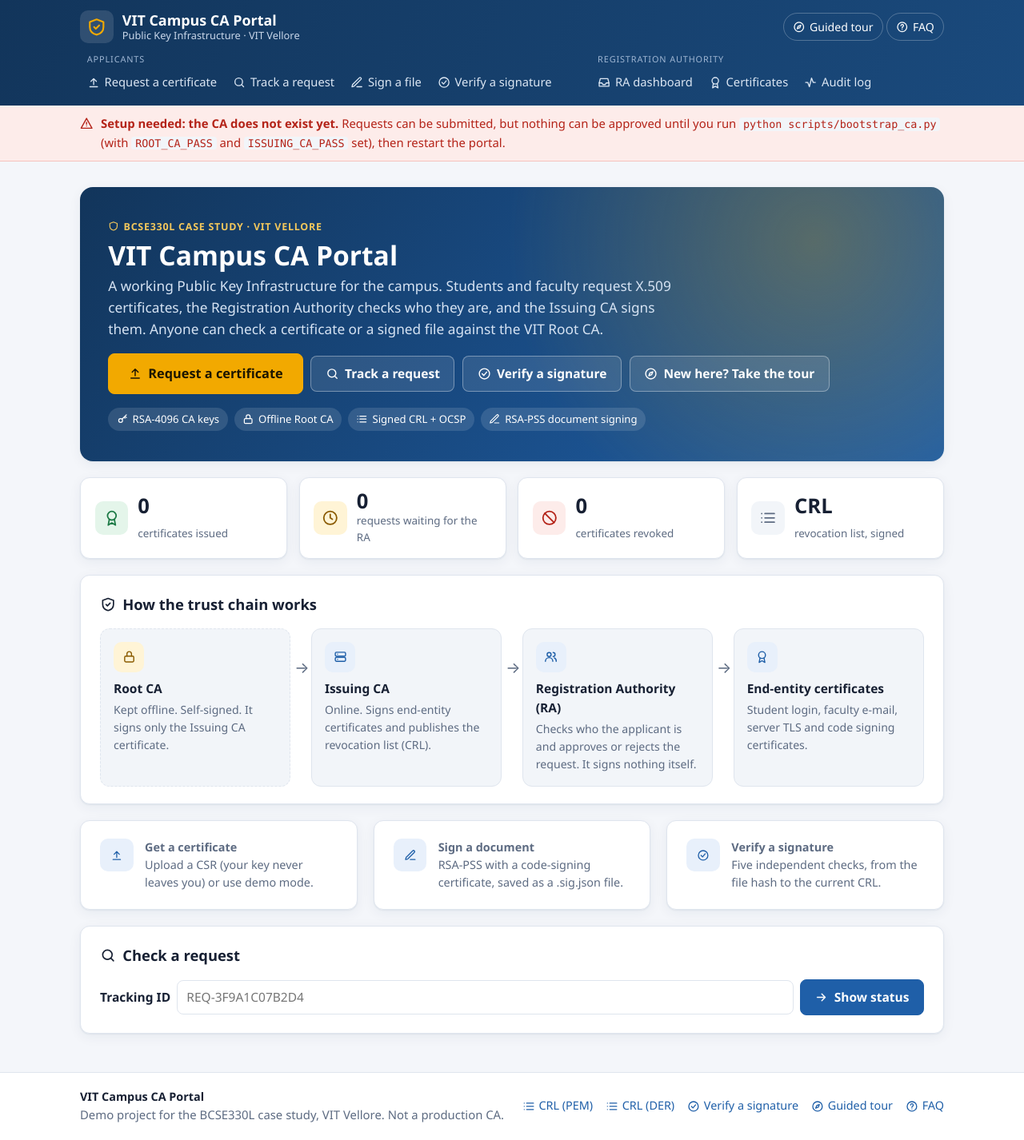
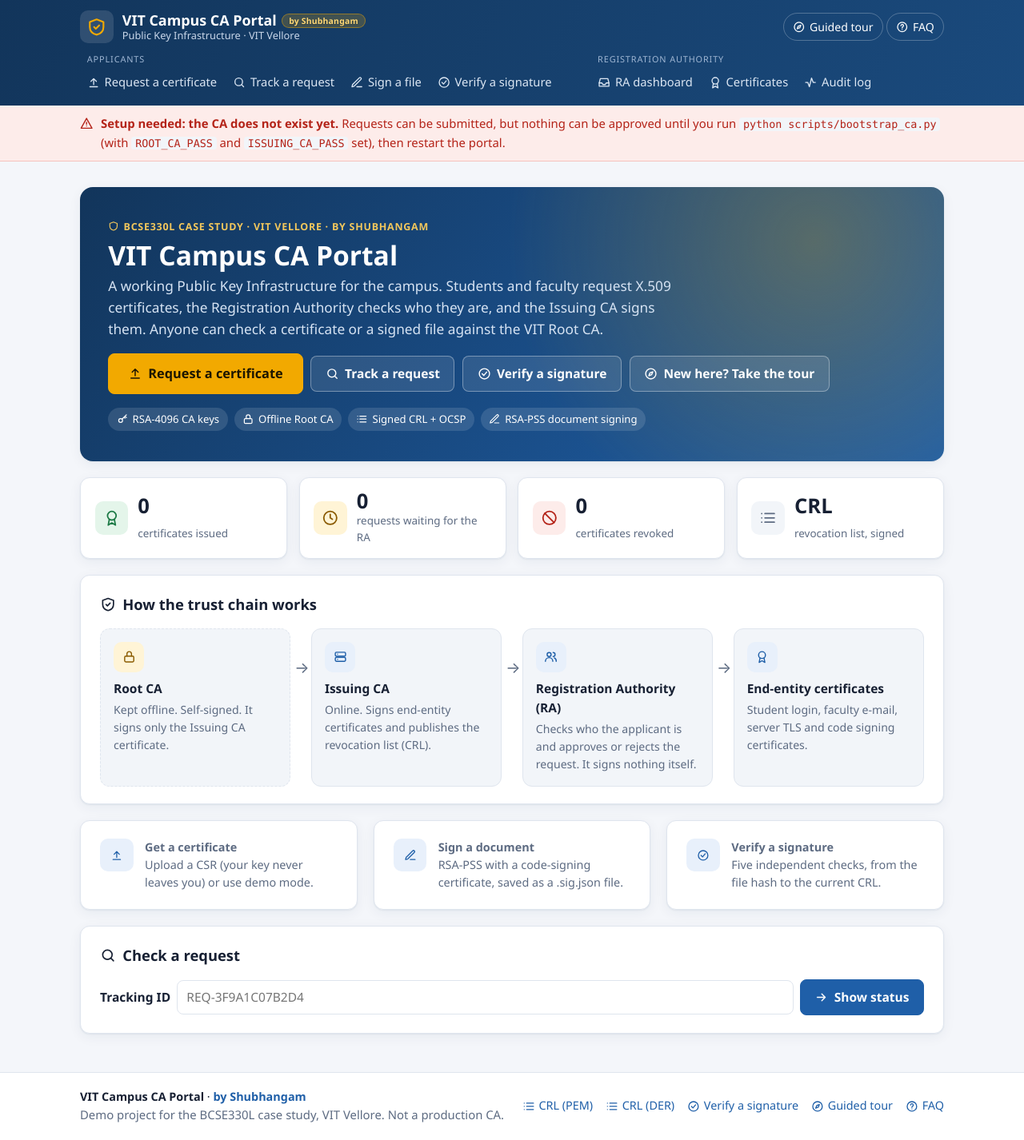
Before and after one commit to Shubhangam-Singh/VIT-CAMPUS-CA-PORTAL, a Flask app: page / in a window 1280 px wide. Shown: the whole page at 80% size. Run offline with Flask 3, Linux system fonts and the light colour scheme; data that the repository does not hold is empty; some libraries are stand-ins or nearby versions.

Commit message:
Add branding badge 'by Shubhangam' to header, hero, and footer

```diff
--- a/app/static/style.css
+++ b/app/static/style.css
@@ -79,7 +79,21 @@
 .brand-mark { display: grid; place-items: center; width: 2.6rem; height: 2.6rem; border-radius: 10px; background: rgba(255, 255, 255, 0.12); color: var(--gold); }
 .brand-mark .icon { width: 1.6rem; height: 1.6rem; }
 .brand-text { display: flex; flex-direction: column; line-height: 1.2; }
-.brand-name { font-weight: 700; font-size: 1.12rem; }
+.brand-name { font-weight: 700; font-size: 1.12rem; display: inline-flex; align-items: center; flex-wrap: wrap; gap: 0.4rem; }
+.brand-author-badge {
+  display: inline-flex;
+  align-items: center;
+  font-size: 0.65rem;
+  font-weight: 600;
+  letter-spacing: 0.02em;
+  padding: 0.1rem 0.5rem;
+  border-radius: 999px;
+  background: rgba(242, 169, 0, 0.2);
+  color: #ffd875;
+  border: 1px solid rgba(242, 169, 0, 0.45);
+  text-shadow: 0 1px 2px rgba(0, 0, 0, 0.3);
+  text-transform: none;
+}
 .brand-sub { font-size: 0.8rem; color: #c9d7ea; }
 
 .nav { display: flex; flex-wrap: wrap; gap: 0.5rem 2.5rem; width: 100%; }
@@ -106,6 +120,7 @@
 /* ---------------------------------------------------------------- footer */
 .site-footer { margin-top: auto; border-top: 1px solid var(--border); background: var(--surface); padding: 1.2rem 0; font-size: 0.9rem; }
 .footer-row { display: flex; flex-wrap: wrap; justify-content: space-between; gap: 1rem; }
+.footer-by { font-weight: 600; color: var(--brand-2); }
 .footer-links { display: flex; flex-wrap: wrap; gap: 1rem; align-items: center; }
 .footer-links a { display: inline-flex; gap: 0.3rem; align-items: center; text-decoration: none; }
 
--- a/app/templates/base.html
+++ b/app/templates/base.html
@@ -18,7 +18,7 @@
     <a class="brand" href="{{ url_for('user.home') }}">
       <span class="brand-mark">{{ icon('shield-check') }}</span>
       <span class="brand-text">
-        <span class="brand-name">VIT Campus CA Portal</span>
+        <span class="brand-name">VIT Campus CA Portal <span class="brand-author-badge">by Shubhangam</span></span>
         <span class="brand-sub">Public Key Infrastructure &middot; VIT Vellore</span>
       </span>
     </a>
@@ -77,7 +77,7 @@
 <footer class="site-footer">
   <div class="container footer-row">
     <div>
-      <strong>VIT Campus CA Portal</strong><br>
+      <strong>VIT Campus CA Portal</strong> &middot; <span class="footer-by">by Shubhangam</span><br>
       <span class="muted">Demo project for the BCSE330L case study, VIT Vellore. Not a production CA.</span>
     </div>
     <div class="footer-links">
--- a/app/templates/home.html
+++ b/app/templates/home.html
@@ -3,7 +3,7 @@
 
 {% block content %}
 <section class="hero">
-  <span class="eyebrow">{{ icon('shield') }} BCSE330L case study &middot; VIT Vellore</span>
+  <span class="eyebrow">{{ icon('shield') }} BCSE330L case study &middot; VIT Vellore &middot; by Shubhangam</span>
   <h1>VIT Campus CA Portal</h1>
   <p class="lead">
     A working Public Key Infrastructure for the campus. Students and faculty request X.509 certificates,
```
